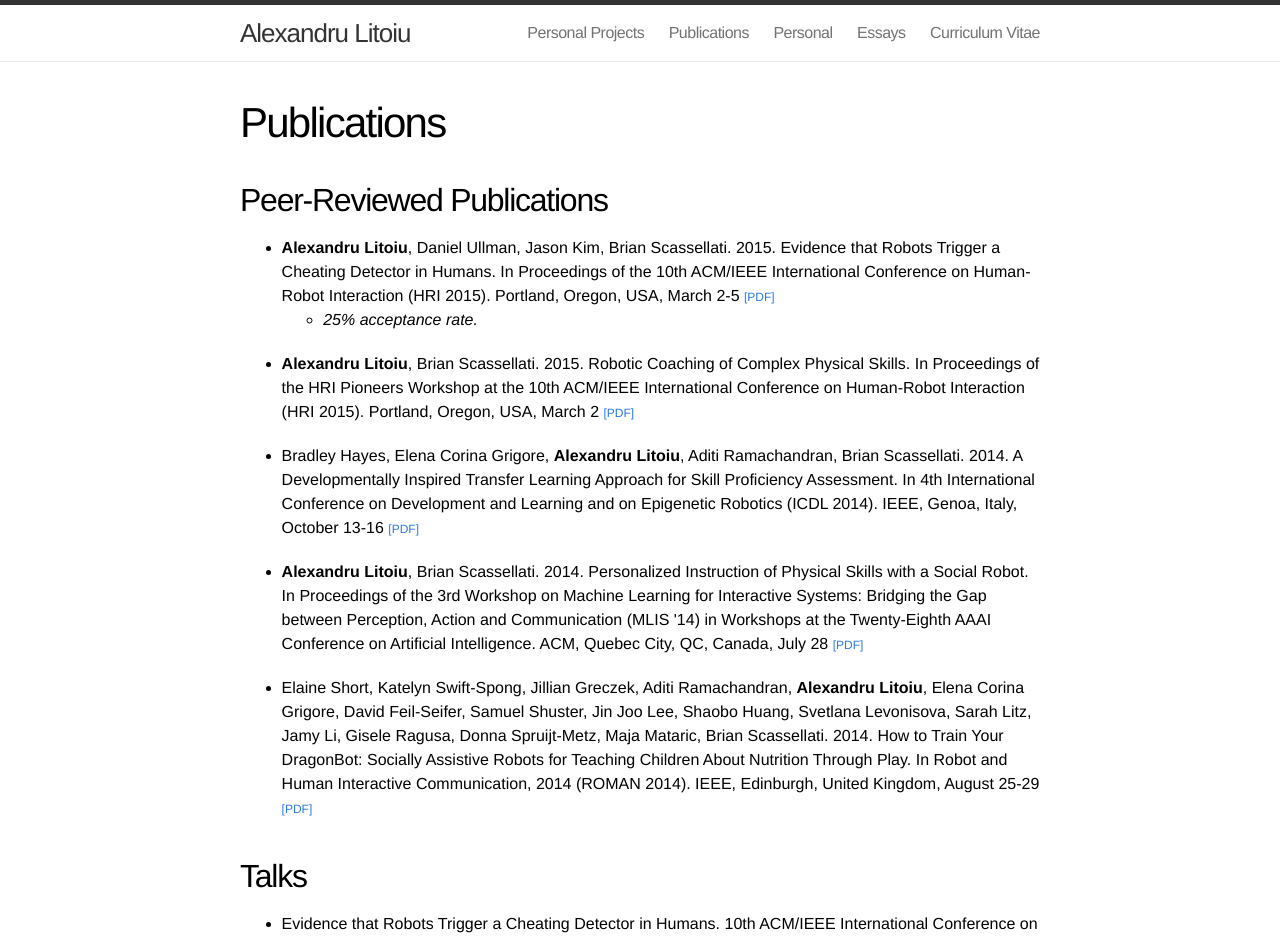
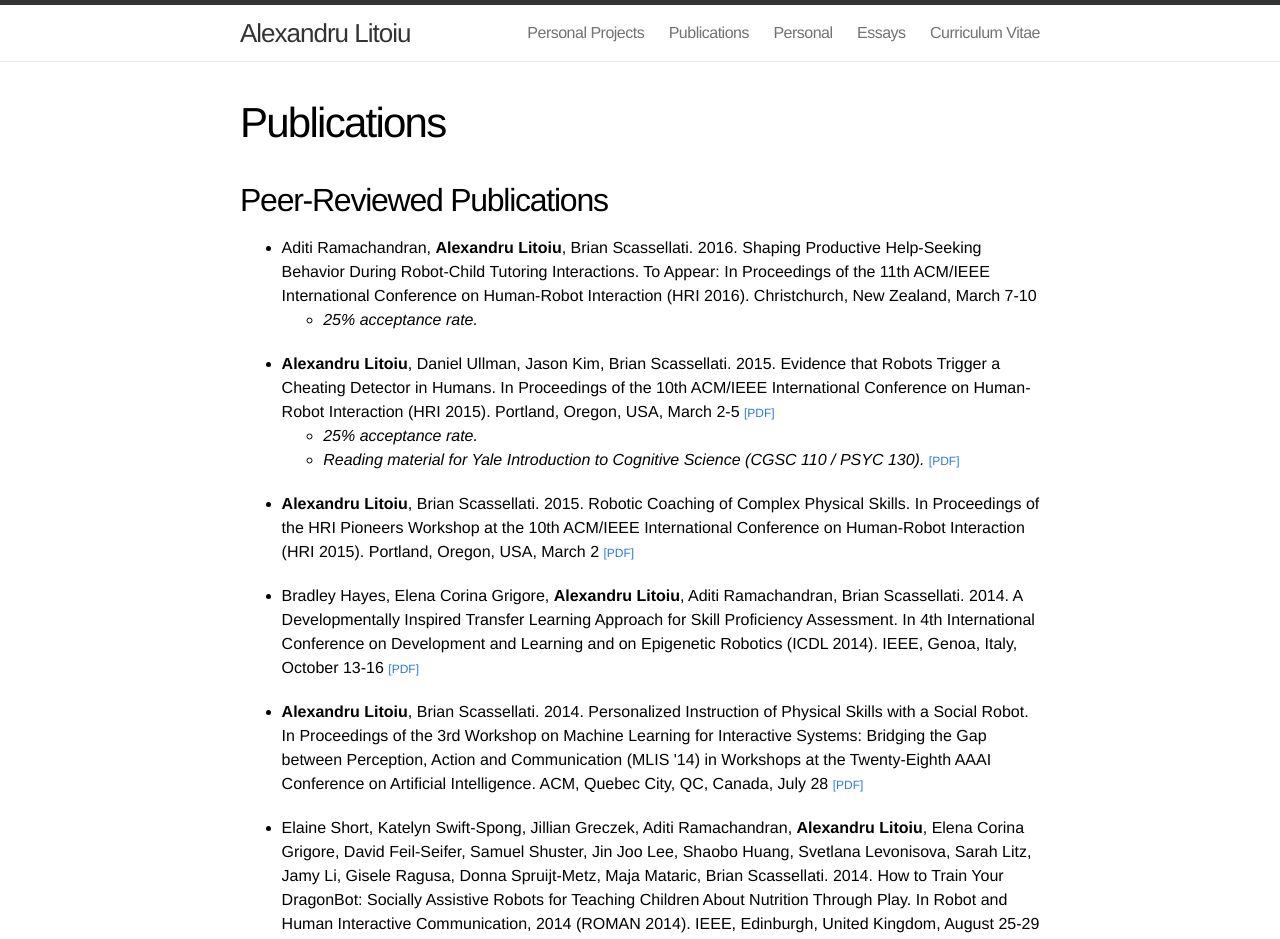
Before and after one commit to alitoiu/alitoiu.github.io, a Jekyll site: the page built from publications.md, in a window 1280 px wide. Shown: the top 939 px of the page. Built offline with Jekyll 4.4.1, drawn with Linux system fonts in a browser that asks for light colours.

Commit message:
Added hri2016 publication

```diff
--- a/css/custom.css
+++ b/css/custom.css
@@ -184,6 +184,8 @@ figure figcaption{
 
  .publications ul li { margin-bottom: 20px; }
 
+ .publications ul.sub li {margin-bottom: 0px; }
+
 /*
  * Starting list comments
  */
--- a/publications.md
+++ b/publications.md
@@ -11,15 +11,30 @@ navigation_index: 2
 	<ul>
 
         <li>
+        Aditi Ramachandran, <strong>Alexandru Litoiu</strong>, Brian Scassellati. 2016. Shaping Productive Help-Seeking Behavior During Robot-Child Tutoring Interactions. To Appear: In Proceedings of the 11th ACM/IEEE International Conference on Human-Robot Interaction (HRI 2016). Christchurch, New Zealand, March 7-10
+        <ul class="sub">
+            <li>
+            <em>25% acceptance rate.</em>
+            </li>
+        </ul>
+        </li>
+
+        <li>
         <strong>Alexandru Litoiu</strong>, Daniel Ullman, Jason Kim, Brian Scassellati. 2015. Evidence that Robots Trigger a Cheating Detector in Humans. In Proceedings of the 10th ACM/IEEE International Conference on Human-Robot Interaction (HRI 2015). Portland, Oregon, USA, March 2-5
 		<span class="content-link-large">
 		<a href="{{site.dropbox_url}}Publications/Papers/HRI2015.pdf">[pdf]</a>
 		</span>
-        <ul>
+        <ul class="sub">
             <li>
             <em>25% acceptance rate.</em>
             </li>
-            </ul>
+            <li>
+            <em>Reading material for Yale Introduction to Cognitive Science (CGSC 110 / PSYC 130).</em>
+            <span class="content-link-large">
+            <a href="{{site.dropbox_url}}Other/CGSC110.pdf">[pdf]</a>
+            </span>
+            </li>
+        </ul>
         </li>
 
         <li>
```
